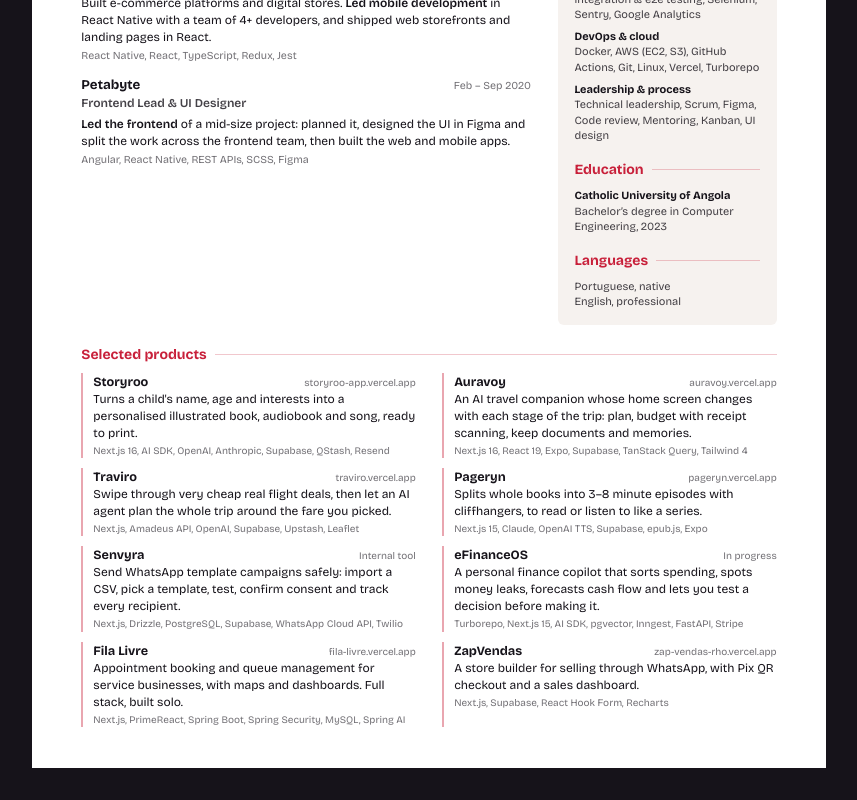
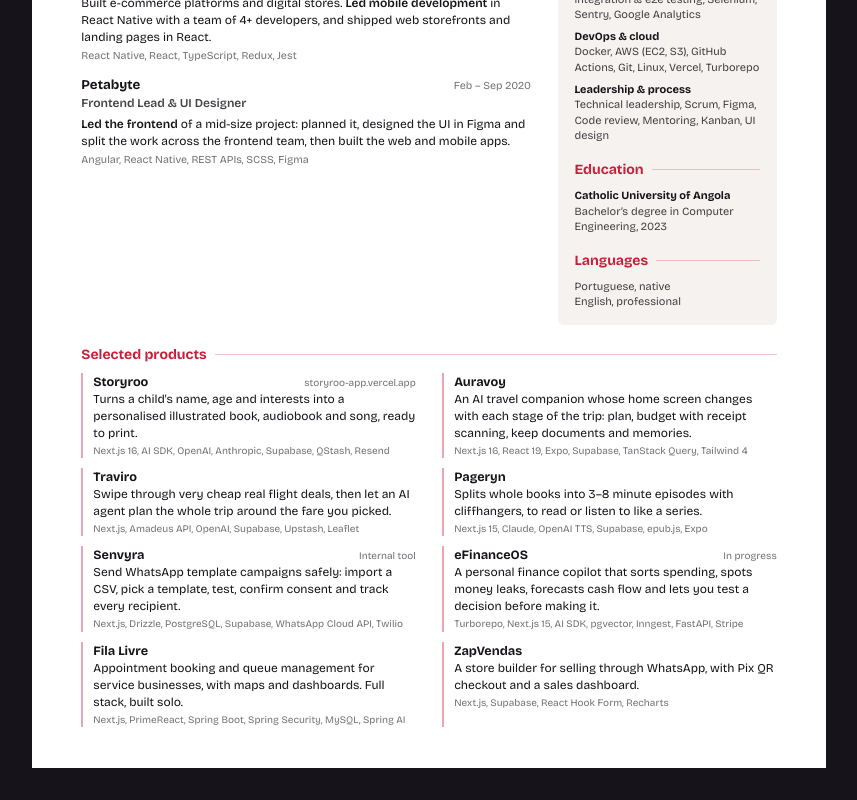
Before and after one commit to EdsonPaulo/edsonpaulo.github.io, a Next.js app: page /en/cv in a window 1280 px wide. Shown: the part 990-1790 px from the top of the page, without its empty margins (211-1068 px from the left). Built offline with nearby package versions, Linux system fonts and the light colour scheme.

Commit message:
chore: remove liveUrl from projects and update CVs

```diff
--- a/content/projects.ts
+++ b/content/projects.ts
@@ -58,7 +58,6 @@ export const projects: Project[] = [
     },
     stack: ["Next.js 16", "React 19", "Expo", "Supabase", "TanStack Query", "Tailwind 4"],
     tags: ["web", "mobile", "ai"],
-    liveUrl: "https://auravoy.vercel.app",
     image: "/projects/auravoy.jpg",
   },
   {
@@ -74,7 +73,6 @@ export const projects: Project[] = [
     },
     stack: ["Next.js", "Amadeus API", "OpenAI", "Supabase", "Upstash", "Leaflet"],
     tags: ["web", "ai"],
-    liveUrl: "https://traviro.vercel.app",
     image: "/projects/traviro.jpg",
   },
   {
@@ -90,7 +88,6 @@ export const projects: Project[] = [
     },
     stack: ["Next.js 15", "Claude", "OpenAI TTS", "Supabase", "epub.js", "Expo"],
     tags: ["web", "mobile", "ai"],
-    liveUrl: "https://pageryn.vercel.app",
     image: "/projects/pageryn.jpg",
   },
   {
@@ -136,7 +133,6 @@ export const projects: Project[] = [
     },
     stack: ["Next.js", "PrimeReact", "Spring Boot", "Spring Security", "MySQL", "Spring AI"],
     tags: ["web", "backend"],
-    liveUrl: "https://fila-livre.vercel.app",
   },
   {
     slug: "zapvendas",
@@ -151,7 +147,6 @@ export const projects: Project[] = [
     },
     stack: ["Next.js", "Supabase", "React Hook Form", "Recharts"],
     tags: ["web"],
-    liveUrl: "https://zap-vendas-rho.vercel.app",
     image: "/projects/zapvendas.jpg",
   },
 
@@ -263,7 +258,6 @@ export const projects: Project[] = [
     pitch: { en: "Pharmacy storefront with catalogue and cart, plus a Node/PostgreSQL API.", pt: "Loja online de farmácia com catálogo e carrinho, mais uma API Node/PostgreSQL." },
     stack: ["React", "TypeScript", "Chakra UI", "Express", "Sequelize"],
     tags: ["web"],
-    liveUrl: "https://pharmacy-react-app.vercel.app",
     repoUrl: gh("pharmacy-react-app"),
   },
   {
@@ -286,7 +280,6 @@ export const projects: Project[] = [
     pitch: { en: "How-to blog designed in Figma, with its own REST API, auth and uploads.", pt: "Blog de tutoriais desenhado no Figma, com API REST própria, autenticação e uploads." },
     stack: ["React", "TypeScript", "Express", "MongoDB", "JWT"],
     tags: ["web", "backend"],
-    liveUrl: "https://como-fazer-edsonpaulo.vercel.app",
     repoUrl: gh("como-fazer-blog-frontend"),
   },
   {
@@ -298,7 +291,6 @@ export const projects: Project[] = [
     pitch: { en: "Interactive map explorer.", pt: "Explorador de mapas interativo." },
     stack: ["React", "Redux", "Material UI", "Leaflet"],
     tags: ["web"],
-    liveUrl: "https://epg-open-map.vercel.app",
     repoUrl: gh("epg-open-map"),
   },
   {
```
Also changed, not shown: 2 other files (tests, documents, lock files or other folders).
